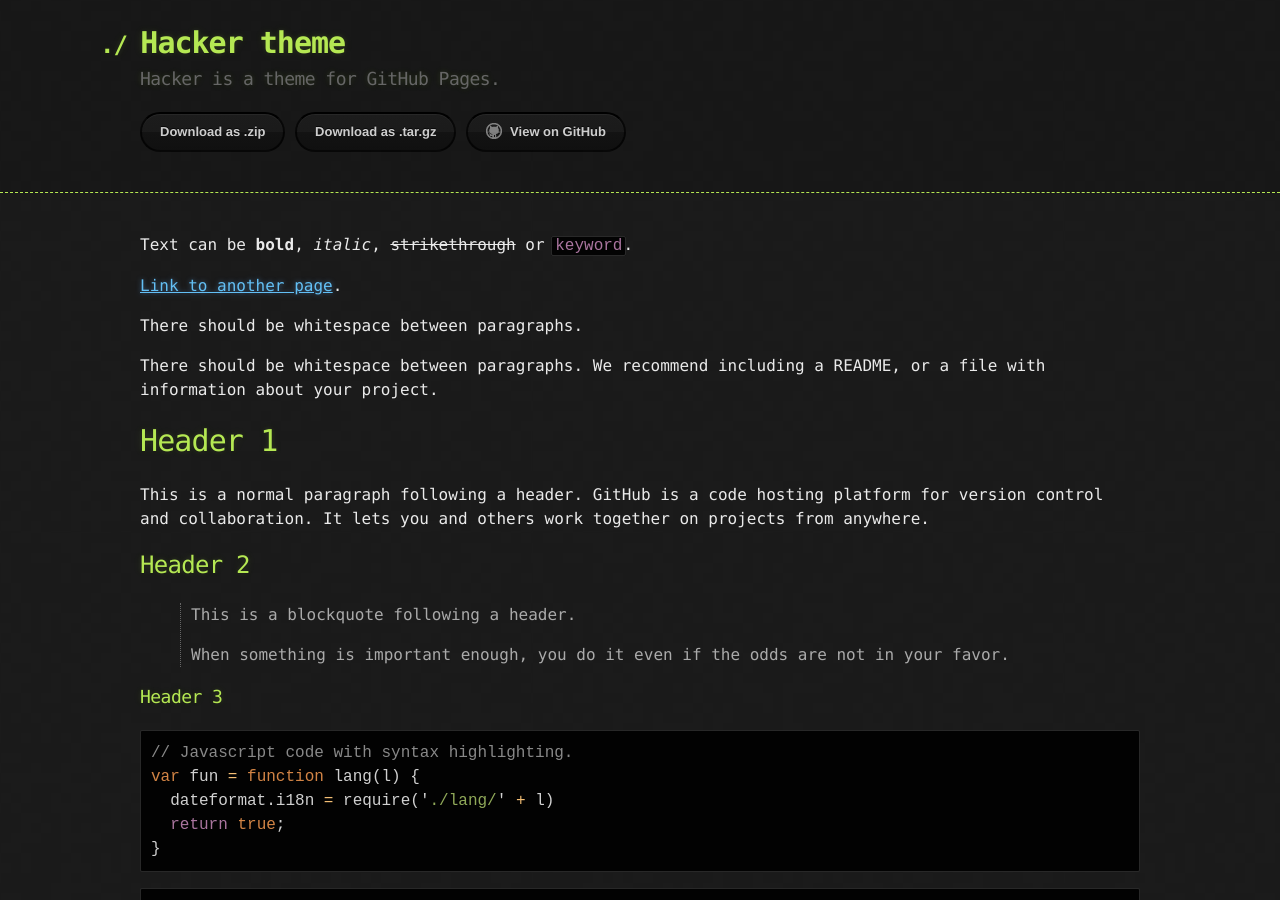
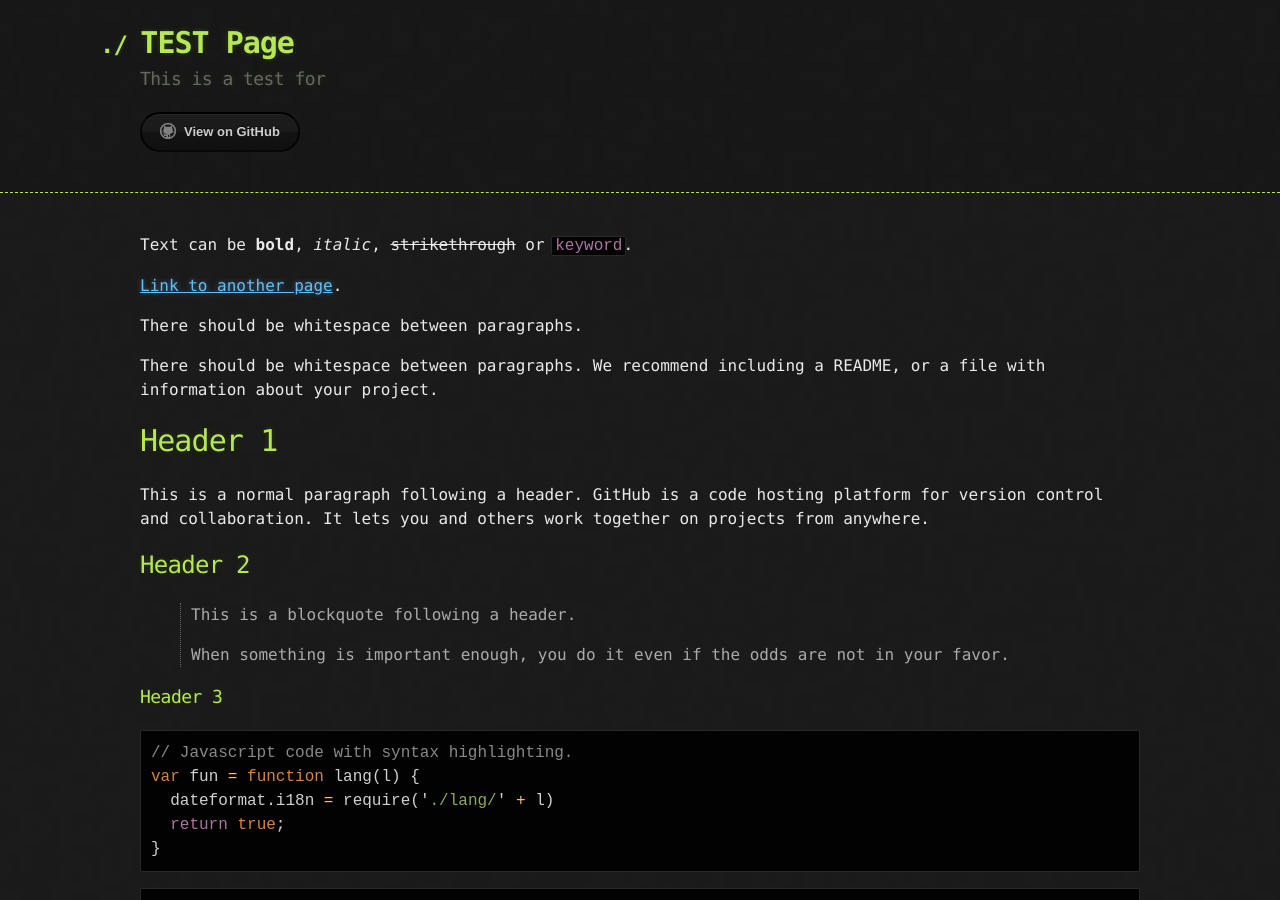
Before and after one commit to PensivePhoenix/TestJekyll, a Jekyll site: the page built from index.md, in a window 1280 px wide and 900 px high. Built offline with Jekyll 4.4.1, drawn with Linux system fonts in a browser that asks for light colours.

Commit message:
Update _config.yml

```diff
--- a/_config.yml
+++ b/_config.yml
@@ -1,5 +1,5 @@
-title: Hacker theme
-description: Hacker is a theme for GitHub Pages.
-show_downloads: true
+title: TEST Page
+description: This is a test for
+show_downloads: false
 google_analytics:
 theme: jekyll-theme-hacker
```
